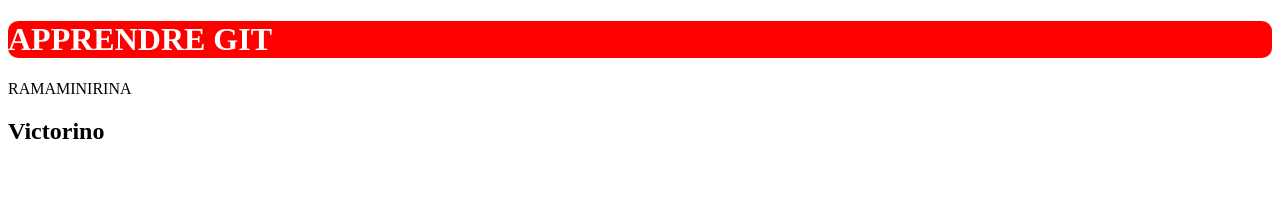
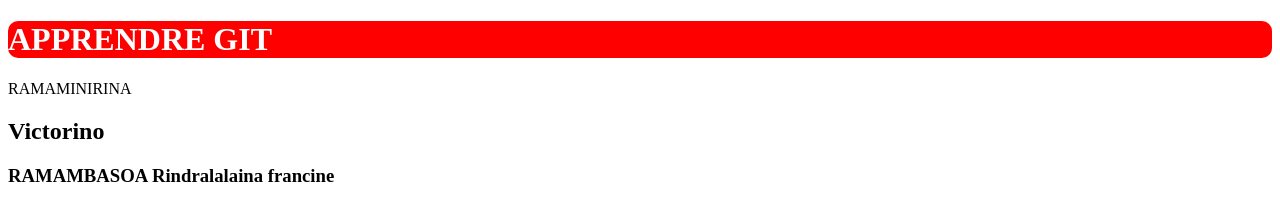
Before and after one commit to rino21/apprendreGit, a plain HTML site: page index.html in a window 1280 px wide. Drawn offline with Linux system fonts and the light colour scheme.

Commit message:
ajoute h3

```diff
--- a/index.html
+++ b/index.html
@@ -10,5 +10,6 @@
     <h1 class="titre">APPRENDRE GIT</h1>
     <p>RAMAMINIRINA</p>
     <h2>Victorino</h2>
+    <h3>RAMAMBASOA Rindralalaina francine</h3>
 </body>
 </html>
```
